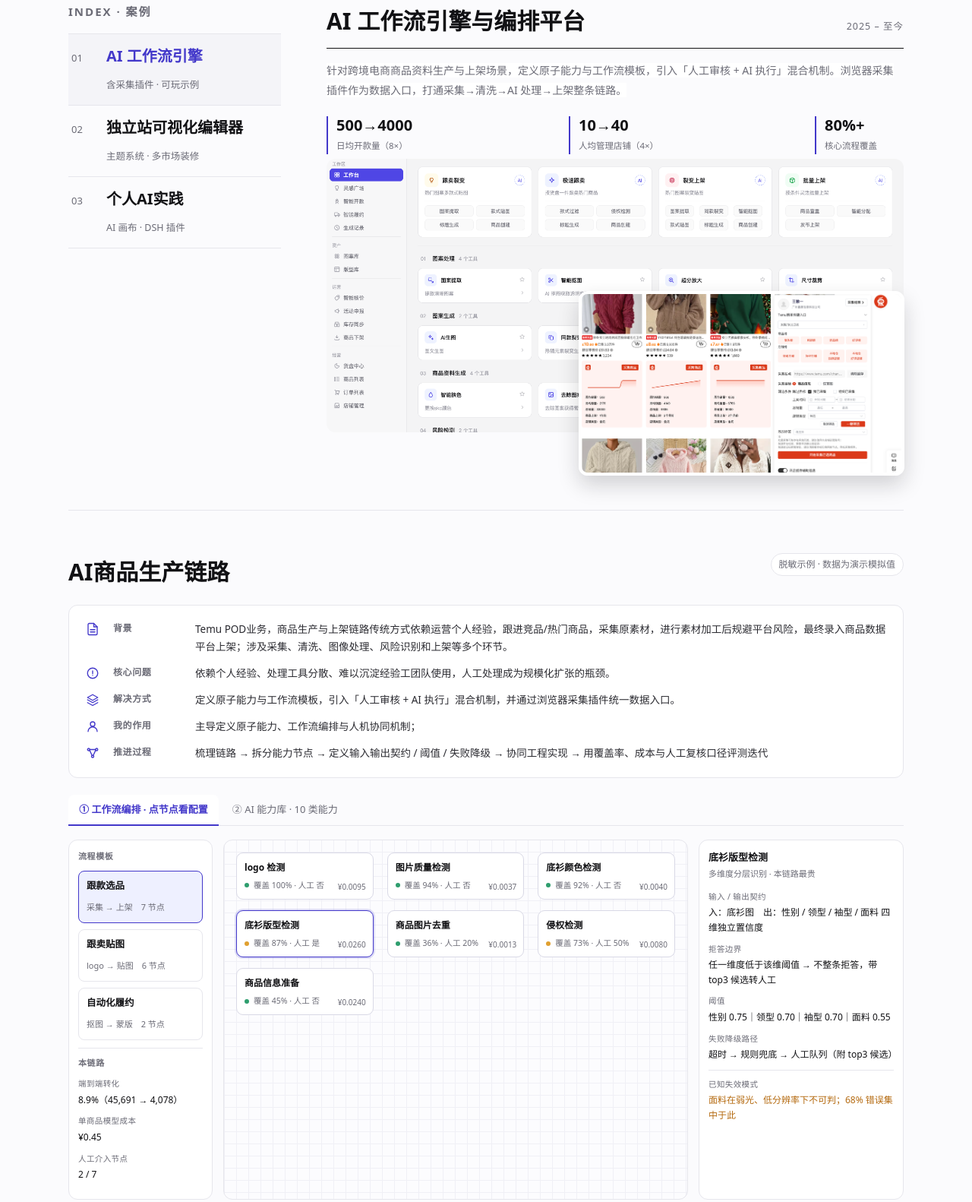
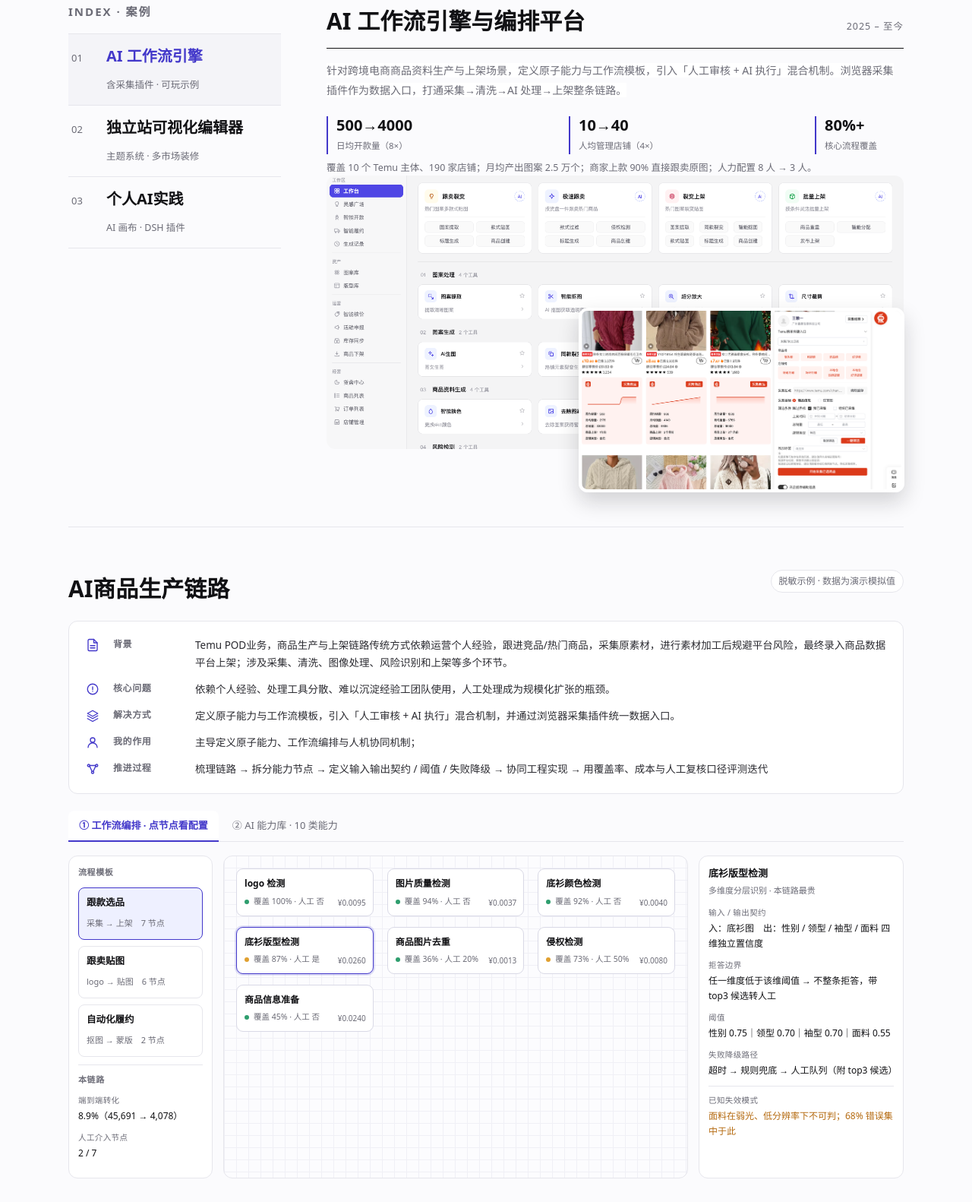
Before and after one commit to erinwangstudio-art/erinwangstudio-art.github.io, a plain HTML site: page cases.html in a window 1280 px wide. Shown: the part 175-1757 px from the top of the page at 76% size. After the commit the page ends 1736 px from the top, so only its background shows below. Drawn offline with Linux system fonts and the light colour scheme.

Commit message:
更新个人网站三页正文与口径说明

```diff
--- a/cases.html
+++ b/cases.html
@@ -57,6 +57,7 @@ a{color:inherit;text-decoration:none}
 .metrics div{border-left:2px solid #4338ca;padding-left:11px}
 .metrics b{display:block;font-size:20px;font-weight:800;line-height:1.2}
 .metrics span{font-size:11.5px;color:#6b6b76}
+.scale-note{margin:8px 0 0;font-size:12.5px;line-height:1.55;color:#6b6b76}
 .demo{border:1px solid #e6e6ec;background:#f4f4f8;border-radius:12px;padding:18px;margin-top:22px}
 .demo h4{margin:0 0 12px;font-size:11.5px;letter-spacing:2px;color:#6b6b76;font-weight:600}
 .btn{display:inline-flex;align-items:center;gap:7px;border:1px solid #111114;background:transparent;color:#111114;padding:8px 14px;border-radius:999px;font-size:12.5px;cursor:pointer;min-height:36px}
@@ -191,7 +192,7 @@ table.ccap td.muted{color:#6b6b76;font-size:11px}
 
             <div class="ptop"><h3>AI 工作流引擎与编排平台</h3><span class="meta">2025 – 至今</span></div>
 
-            <p class="desc" style="font-size: 15.5px; color: #111114; text-align: left; height: 100%; width: 100%; max-width: none"><span style="color: rgb(107, 107, 118); font-size: 14px; background-color: rgb(255, 255, 255)">针对跨境电商商品资料生产与上架场景，定义原子能力与工作流模板，引入「人工审核 + AI 执行」混合机制。浏览器采集插件作为数据入口，打通采集→清洗→AI 处理→上架整条链路。</span></p><div class="metrics" style="justify-content: space-between"><div><b>500→4000</b><span>日均开款量（8×）</span></div><div><b>10→40</b><span>人均管理店铺（4×）</span></div><div style="width: 117px; height: 50px"><b>80%+</b><span>核心流程覆盖</span></div></div>
+            <p class="desc" style="font-size: 15.5px; color: #111114; text-align: left; height: 100%; width: 100%; max-width: none"><span style="color: rgb(107, 107, 118); font-size: 14px; background-color: rgb(255, 255, 255)">针对跨境电商商品资料生产与上架场景，定义原子能力与工作流模板，引入「人工审核 + AI 执行」混合机制。浏览器采集插件作为数据入口，打通采集→清洗→AI 处理→上架整条链路。</span></p><div class="metrics" style="justify-content: space-between"><div><b>500→4000</b><span>日均开款量（8×）</span></div><div><b>10→40</b><span>人均管理店铺（4×）</span></div><div style="width: 117px; height: 50px"><b>80%+</b><span>核心流程覆盖</span></div></div><p class="scale-note">覆盖 10 个 Temu 主体、190 家店铺；月均产出图案 2.5 万个；商家上款 90% 直接跟卖原图；人力配置 8 人 → 3 人。</p>
 
 
 
@@ -242,7 +243,7 @@ table.ccap td.muted{color:#6b6b76;font-size:11px}
       </div>
       <div data-ct-panel="p1" style="display:block">
         <div class="cbuilder">
-          <div class="cside"><h3>流程模板</h3><div class="ctpl on"><b>跟款选品</b><span>采集 → 上架　7 节点</span></div><div class="ctpl"><b>跟卖贴图</b><span>logo → 贴图　6 节点</span></div><div class="ctpl"><b>自动化履约</b><span>抠图 → 蒙版　2 节点</span></div><div class="cdiv"></div><h3>本链路</h3><div class="ckv"><div class="k">端到端转化</div><div class="v">8.9%（45,691 → 4,078）</div></div><div class="ckv"><div class="k">单商品模型成本</div><div class="v">¥0.45</div></div><div class="ckv"><div class="k">人工介入节点</div><div class="v">2 / 7</div></div></div>
+          <div class="cside"><h3>流程模板</h3><div class="ctpl on"><b>跟款选品</b><span>采集 → 上架　7 节点</span></div><div class="ctpl"><b>跟卖贴图</b><span>logo → 贴图　6 节点</span></div><div class="ctpl"><b>自动化履约</b><span>抠图 → 蒙版　2 节点</span></div><div class="cdiv"></div><h3>本链路</h3><div class="ckv"><div class="k">端到端转化</div><div class="v">8.9%（45,691 → 4,078）</div></div><div class="ckv"><div class="k">人工介入节点</div><div class="v">2 / 7</div></div></div>
           <div class="ccanvas"><div class="cgrid3" data-node-grid></div></div>
           <div class="ccfg" data-cfg><div class="title"></div><div class="role"></div><div class="ckv"><div class="k">输入 / 输出契约</div><div class="v"></div></div><div class="ckv"><div class="k">拒答边界</div><div class="v"></div></div><div class="ckv"><div class="k">阈值</div><div class="v"></div></div><div class="ckv"><div class="k">失败降级路径</div><div class="v"></div></div><div class="cdiv"></div><div class="ckv"><div class="k">已知失效模式</div><div class="v" style="color:#b4690e"></div></div></div>
         </div>
```
Also changed, not shown: experience.html (+1 -1 lines), index.html (+2 -1 lines).
